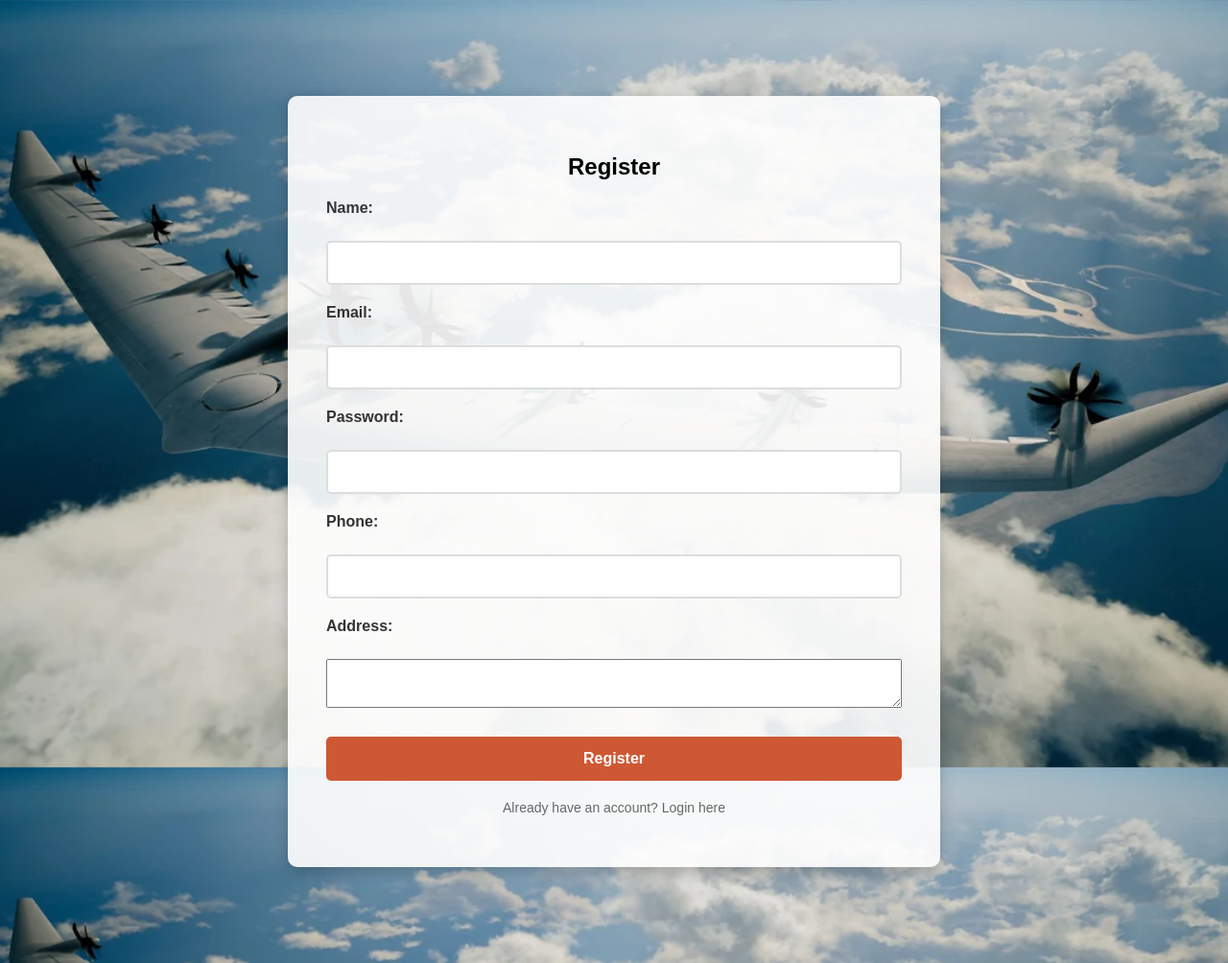
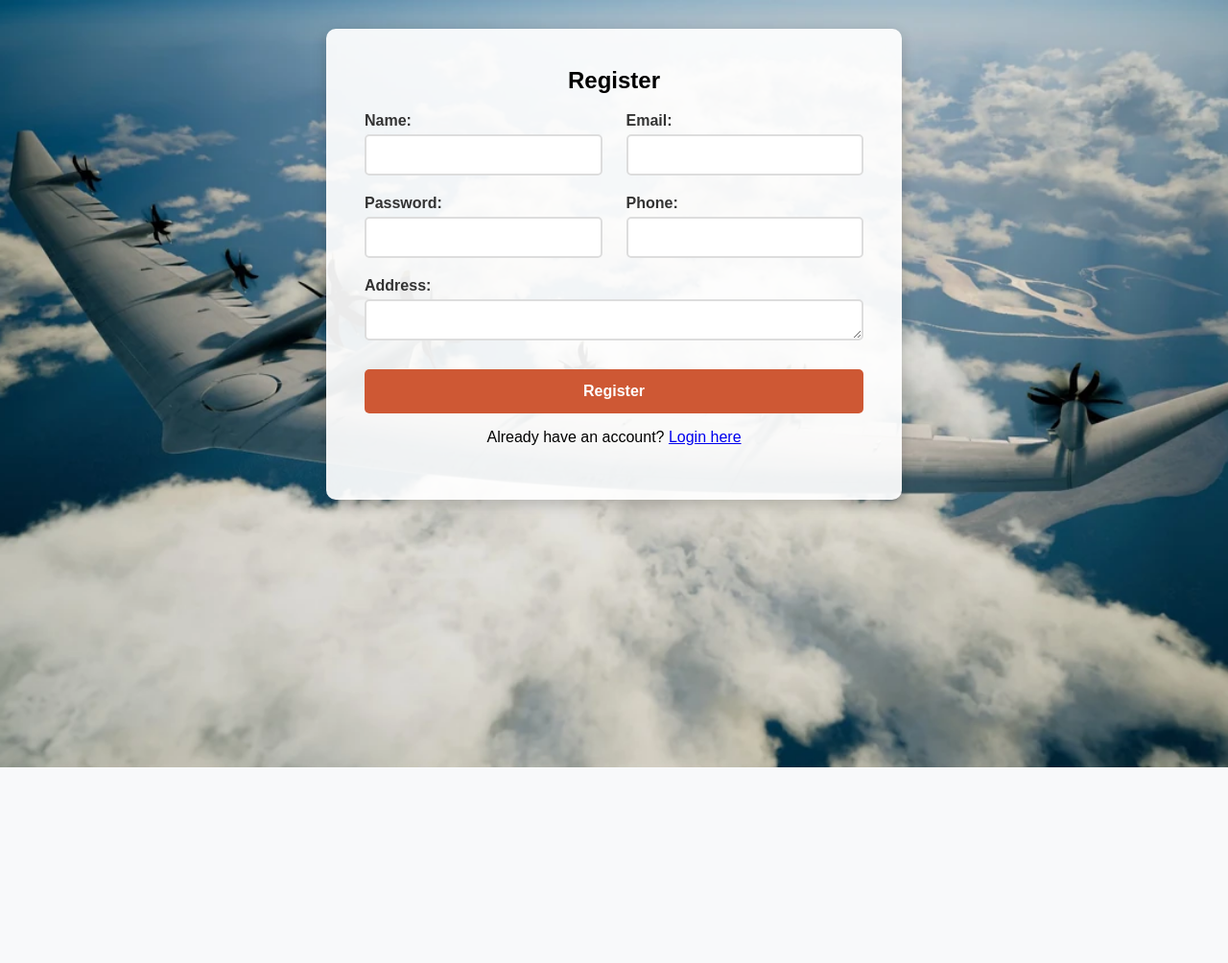
Before and after one commit to RobertNicoleBalintec/airusea, a PHP site: page /register.php in a window 1280 px wide. Shown: the whole page at 96% size. After the commit the page ends 800 px from the top, so only its background shows below. Run offline with PHP 8.4, Linux system fonts and the light colour scheme.

Commit message:
Adjusted login and signup form sizes

```diff
--- a/drones.php
+++ b/drones.php
@@ -51,7 +51,7 @@ $rentedStmt->execute();
             <?php while ($drone = $stmt->fetch()): ?>
                 <div class="drone">
                     <h2><?php echo htmlspecialchars($drone['Model']); ?></h2>
-                    <img src="images/<?php echo htmlspecialchars($drone['ImageURL']); ?>" alt="<?php echo htmlspecialchars($drone['Model']); ?>" style="width: 30%; height: auto; object-fit: cover; border-radius: 20px;" />
+                    <img src="images/<?php echo htmlspecialchars($drone['ImageURL']); ?>" alt="<?php echo htmlspecialchars($drone['Model']); ?>"/>
                     <p>Price/Day: $<?php echo htmlspecialchars($drone['PricePerDay']); ?></p>
                     <a href="rent.php?DroneID=<?php echo $drone['DroneID']; ?>" class="btn btn-primary">Rent This Drone</a>
                 </div>
--- a/register.php
+++ b/register.php
@@ -45,7 +45,7 @@ if ($_SERVER['REQUEST_METHOD'] === 'POST') {
     <link rel="stylesheet" href="style.css">
 </head>
 <body>
-    <div class="container">
+    <div class="container-signup">
         <h2>Register</h2>
 
         <?php if (!empty($error_message)): ?>
@@ -54,21 +54,37 @@ if ($_SERVER['REQUEST_METHOD'] === 'POST') {
             </div>
         <?php endif; ?>
 
-        <form action="register.php" method="POST">
+        <form action="register.php" method="POST" class="signup-grid">
+
+            <div class="form-group">
                 <label>Name:</label>
                 <input type="text" name="name" required>
+            </div>
+
+            <div class="form-group">
                 <label>Email:</label>
                 <input type="email" name="email" required>
+            </div>
+
+            <div class="form-group">
                 <label>Password:</label>
                 <input type="password" name="password" required>
+            </div>
+
+            <div class="form-group">
                 <label>Phone:</label>
                 <input type="text" name="phone">
+            </div>
+
+            <div class="form-group full-width">
                 <label>Address:</label>
-            <textarea name="address" rows="3"></textarea>
-            <button type="submit">Register</button>
+                <textarea name="address" rows="1"></textarea>
+            </div>
+
+            <button type="submit" class="full-width">Register</button>
+
         </form>
-
-        <p><a href="index_login.php">Already have an account? Login here</a></p>
+        <p>Already have an account? <a href="index_login.php">Login here</a></p>
     </div>
 </body>
 </html>
--- a/style.css
+++ b/style.css
@@ -147,22 +147,21 @@ html {
     background: #ffe6e6;
 }
 
-.container {
-    max-width: 600px;
-    width: 90%;
-    margin: 100px auto;
+.container-login {
+    max-width: 200px;
+    width: 50%;
+    margin: auto;
     padding: 40px;
     background-color: rgba(255, 255, 255, 0.9);
     border-radius: 10px;
     box-shadow: 0 5px 15px rgba(0, 0, 0, 0.2);
-    text-align: center;
 }
 
 form {
     display: flex;
     flex-direction: column;
-    gap: 20px;
-    margin-top: 20px;
+    gap: 10px;
+    margin-top: -20px;
 }
 
 form label {
@@ -180,7 +179,6 @@ form input[type="text"] {
     padding: 12px 15px;
     border: 2px solid #ddd;
     border-radius: 5px;
-    font-size: 16px;
     box-sizing: border-box;
     transition: border-color 0.3s;
 }
@@ -219,7 +217,7 @@ form a:hover {
     text-decoration: underline;
 }
 
-.container p[style*="color: red"] {
+.container-login p[style*="color: red"] {
     background-color: #ffebee;
     border: 1px solid #ffcdd2;
     padding: 10px;
@@ -227,23 +225,23 @@ form a:hover {
     margin-bottom: 15px;
 }
 
-.container > p:last-child {
+.container-login > p:last-child {
     margin-top: 20px;
     font-size: 14px;
 }
 
-.container > p:last-child a {
+.container-login > p:last-child a {
     color: #666;
     text-decoration: none;
 }
 
-.container > p:last-child a:hover {
+.container-login > p:last-child a:hover {
     color: #CE5834;
     text-decoration: underline;
 }
 
 @media (max-width: 768px) {
-    .container {
+    .container-login {
         margin: 60px auto;
         padding: 30px 20px;
         width: 95%;
@@ -255,7 +253,7 @@ form a:hover {
 }
 
 @media (max-width: 480px) {
-    .container {
+    .container-login {
         margin: 40px auto;
         padding: 20px 15px;
     }
@@ -265,7 +263,7 @@ form a:hover {
     }
 }
 
-body:has(.container) {
+body:has(.container-login) {
     display: flex;
     justify-content: center;
     align-items: center;
@@ -273,8 +271,150 @@ body:has(.container) {
     padding-top: 0 !important;
 }
 
-body:has(.container) header {
+body:has(.container-login) header {
     position: absolute;
     top: 0;
     width: 100%;
 }
+
+main {
+    width: 90%;
+    margin: auto;
+    padding-top: 30px;
+}
+
+.container-signup {
+    max-width: 600px;
+    width: 90%;
+    margin: auto;
+    padding: 40px;
+    background-color: rgba(255, 255, 255, 0.92);
+    border-radius: 10px;
+    box-shadow: 0 5px 15px rgba(0, 0, 0, 0.2);
+    box-sizing: border-box;
+    margin-top: -170px;
+}
+
+.container-signup h2 {
+    margin-top: 0;    /* move it up */
+    margin-bottom: 20px; /* space between h2 and form */
+}
+
+.signup-grid {
+    display: grid;
+    grid-template-columns: 1fr 1fr;
+    gap: 20px 25px;
+    margin-top: -1px;
+}
+
+.form-group {
+    display: flex;
+    flex-direction: column;
+}
+
+.full-width {
+    grid-column: span 2;
+}
+
+.container-signup input,
+.container-signup textarea {
+    padding: 12px;
+    border: 2px solid #ddd;
+    border-radius: 5px;
+    box-sizing: border-box;
+    transition: border-color 0.3s;
+}
+
+.container-signup input:focus,
+.container-signup textarea:focus {
+    border-color: #CE5834;
+    outline: none;
+}
+
+.container-signup button {
+    background-color: #CE5834;
+    color: white;
+    padding: 14px;
+    border: none;
+    border-radius: 5px;
+    font-size: 16px;
+    font-weight: bold;
+    cursor: pointer;
+    transition: background-color 0.3s;
+}
+
+.container-signup button:hover {
+    background-color: #a9432a;
+}
+
+@media (max-width: 600px) {
+    .signup-grid {
+        grid-template-columns: 1fr;
+    }
+    .full-width {
+        grid-column: span 1;
+    }
+}
+
+#available-drones h2,
+#rented-drones h2 {
+    font-size: 32px;
+    font-weight: bold;
+    color: white;
+    margin: 40px 0 20px;
+    text-shadow: 2px 2px 4px black;
+    text-align: left;
+}
+
+#available-drones,
+#rented-drones {
+    display: grid;
+    grid-template-columns: repeat(auto-fill, minmax(260px, 1fr));
+    gap: 25px;
+    padding-bottom: 40px;
+}
+
+.drone {
+    background: rgba(0, 0, 0, 0.7);
+    padding: 20px;
+    border-radius: 12px;
+    color: white;
+    text-align: center;
+    box-shadow: 0 5px 12px rgba(0,0,0,0.4);
+    transition: 0.3s ease;
+}
+
+.drone:hover {
+    transform: translateY(-6px);
+}
+
+/* Drone image */
+.drone img {
+    width: 100%;
+    height: 180px;
+    object-fit: cover;
+    border-radius: 10px;
+    margin-bottom: 12px;
+}
+
+/* Rented drones (highlighted) */
+.drone.rented {
+    border-left: 5px solid #ff4d4d;
+    background: rgba(255, 100, 100, 0.15);
+}
+
+/* Buttons */
+.btn {
+    display: inline-block;
+    padding: 12px 18px;
+    background: #CE5834;
+    color: white;
+    border-radius: 8px;
+    text-decoration: none;
+    font-weight: bold;
+    transition: background 0.3s;
+}
+
+.btn:hover {
+    background: #a9442c;
+}
```
Also changed, not shown: index_login.php (+5 -2 lines), log.txt (+83 -0 lines). Lines whose indentation alone changed are shown as unchanged.
